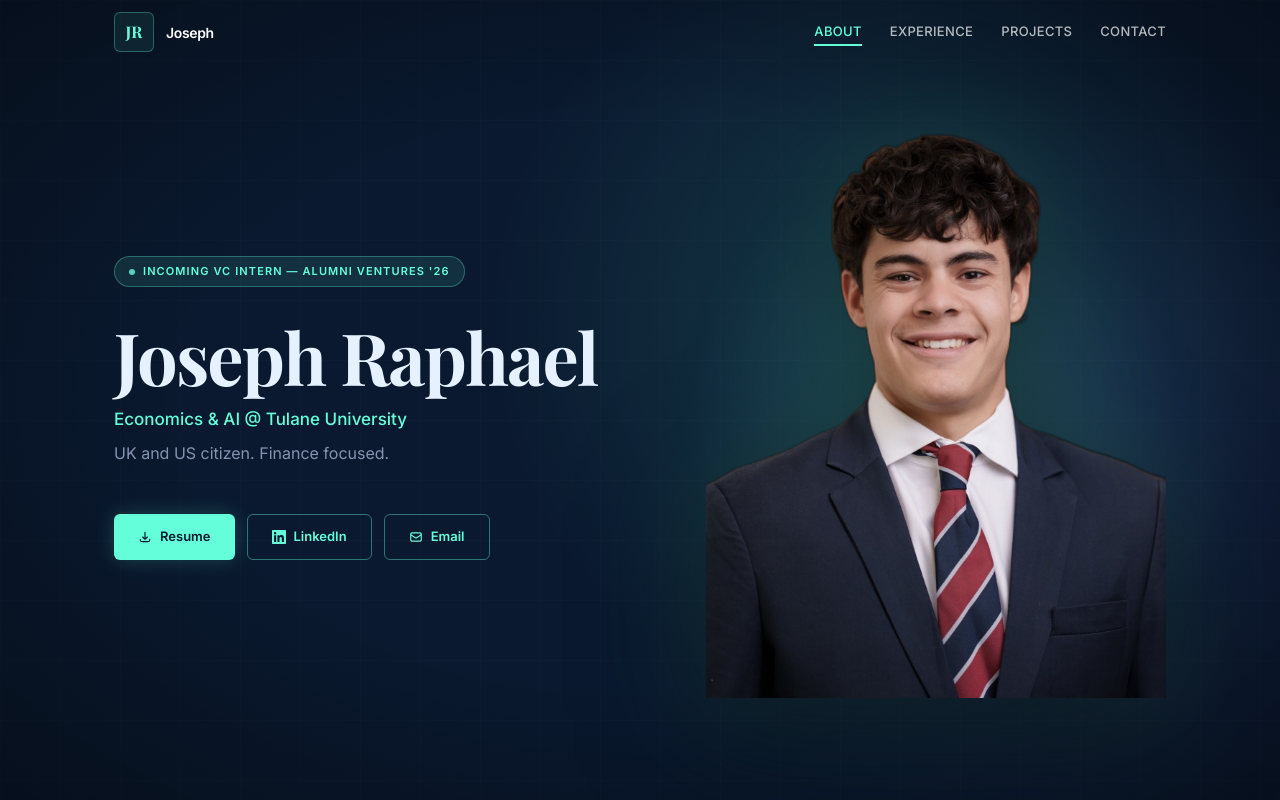
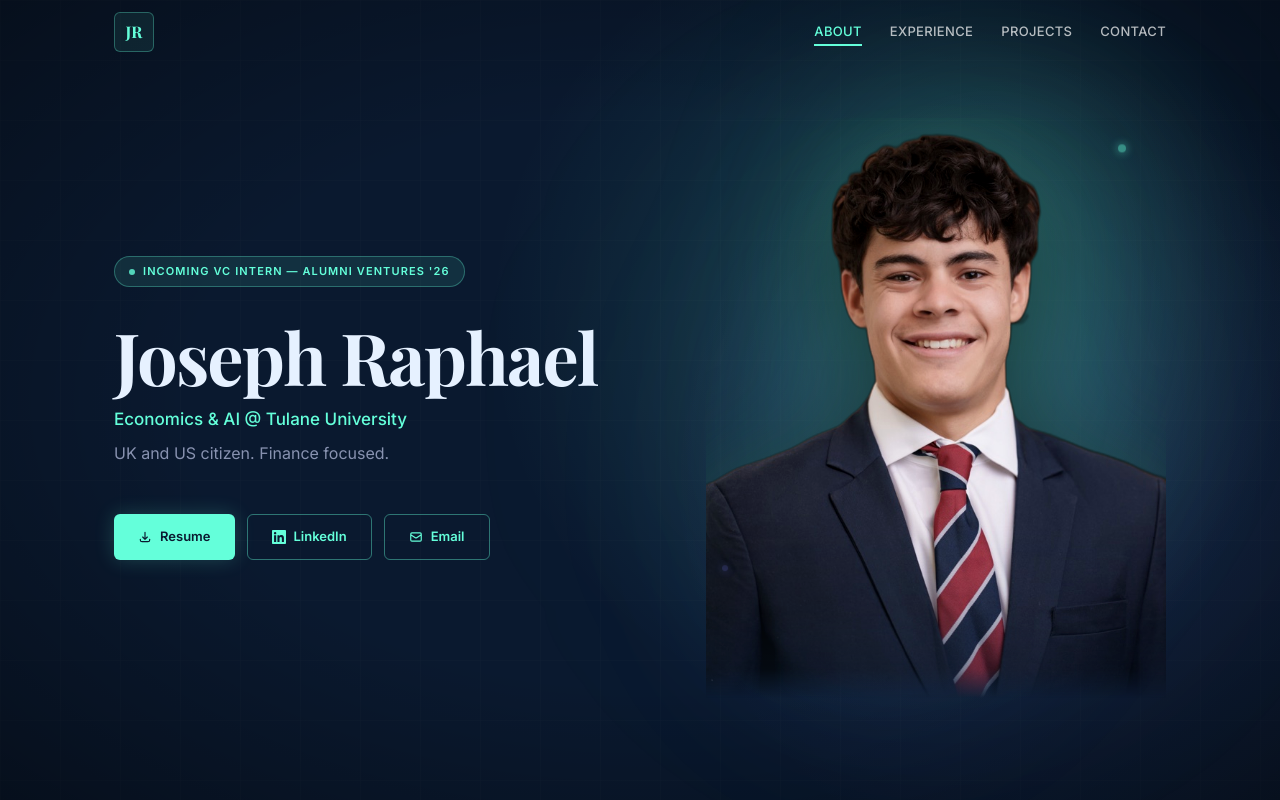
Before and after one commit to raphers99/Personal-Website, a Next.js app: page / in a window 1280 px wide. Shown: the top 800 px of the page. Built offline with nearby package versions, Linux system fonts and the light colour scheme.

Commit message:
Fix favicon centering, enhance headshot with mask blend and ambient glow, remove Joseph text from navbar

```diff
--- a/components/Hero.tsx
+++ b/components/Hero.tsx
@@ -186,22 +186,40 @@ export default function Hero() {
           <motion.div
             initial={{ opacity: 0, scale: 0.95, x: 40 }}
             animate={{ opacity: 1, scale: 1, x: 0 }}
-            transition={{ duration: 0.7, ease: 'easeOut', delay: 0.2 }}
+            transition={{ duration: 0.9, ease: 'easeOut', delay: 0.2 }}
             style={{ y }}
             className="flex-shrink-0 relative"
           >
-            {/* Teal glow behind headshot */}
+            {/* Multi-layered ambient glow */}
             <div
               className="absolute inset-0 -z-0"
               style={{
-                background: 'radial-gradient(circle at center, rgba(100, 255, 218, 0.15) 0%, transparent 60%)',
-                filter: 'blur(40px)',
+                background:
+                  'radial-gradient(ellipse at 60% 30%, rgba(100, 255, 218, 0.25) 0%, transparent 50%), radial-gradient(ellipse at 40% 60%, rgba(124, 131, 253, 0.15) 0%, transparent 50%)',
+                filter: 'blur(60px)',
+                transform: 'scale(1.2)',
               }}
             />
+
+            {/* Soft outer aura */}
+            <div
+              className="absolute inset-0 -z-0"
+              style={{
+                background: 'radial-gradient(circle at center, rgba(100, 255, 218, 0.08) 0%, transparent 70%)',
+                filter: 'blur(80px)',
+                transform: 'scale(1.4)',
+              }}
+            />
+
             <div
               className="relative w-[300px] h-[390px] sm:w-[460px] sm:h-[580px]"
               style={{
-                filter: 'drop-shadow(0 20px 60px rgba(0,0,0,0.6)) drop-shadow(0 0 40px rgba(100,255,218,0.15))',
+                filter:
+                  'drop-shadow(0 25px 50px rgba(0,0,0,0.7)) drop-shadow(0 10px 25px rgba(100,255,218,0.2)) drop-shadow(0 0 60px rgba(100,255,218,0.1))',
+                maskImage:
+                  'linear-gradient(to bottom, black 70%, rgba(0,0,0,0.92) 85%, rgba(0,0,0,0.7) 95%, transparent 100%)',
+                WebkitMaskImage:
+                  'linear-gradient(to bottom, black 70%, rgba(0,0,0,0.92) 85%, rgba(0,0,0,0.7) 95%, transparent 100%)',
               }}
             >
               <Image
@@ -210,9 +228,26 @@ export default function Hero() {
                 width={460}
                 height={580}
                 className="w-full h-full object-contain object-bottom"
+                style={{
+                  filter: 'contrast(1.05) saturate(1.05)',
+                }}
                 priority
               />
             </div>
+
+            {/* Subtle floating particles for depth */}
+            <motion.div
+              className="absolute top-10 right-10 w-2 h-2 rounded-full"
+              style={{ background: 'rgba(100, 255, 218, 0.6)', boxShadow: '0 0 10px rgba(100, 255, 218, 0.8)' }}
+              animate={{ y: [0, -15, 0], opacity: [0.4, 0.8, 0.4] }}
+              transition={{ duration: 4, repeat: Infinity, ease: 'easeInOut' }}
+            />
+            <motion.div
+              className="absolute bottom-32 left-4 w-1.5 h-1.5 rounded-full"
+              style={{ background: 'rgba(124, 131, 253, 0.6)', boxShadow: '0 0 8px rgba(124, 131, 253, 0.8)' }}
+              animate={{ y: [0, 20, 0], opacity: [0.3, 0.7, 0.3] }}
+              transition={{ duration: 5, repeat: Infinity, ease: 'easeInOut', delay: 1 }}
+            />
           </motion.div>
         </div>
       </div>
--- a/components/Navbar.tsx
+++ b/components/Navbar.tsx
@@ -61,9 +61,6 @@ export default function Navbar() {
       <div className="max-w-container mx-auto px-6 h-16 flex items-center justify-between">
         <div className="flex items-center gap-3">
           <Logo />
-          <span className="font-semibold text-white text-[14px] tracking-tight hidden sm:block">
-            Joseph
-          </span>
         </div>
 
         {/* Desktop Nav */}
```
Also changed, not shown: public/favicon.svg.
